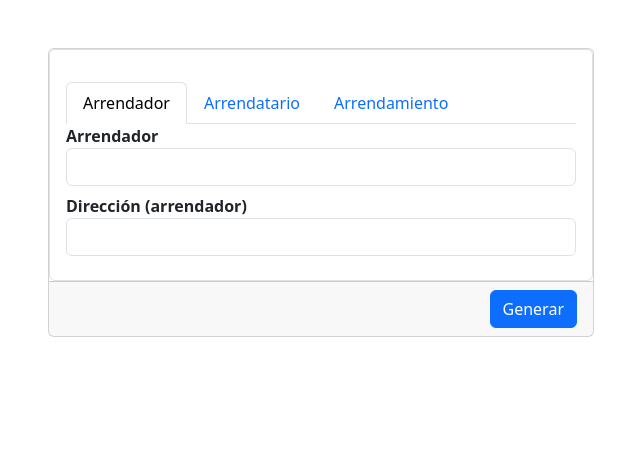
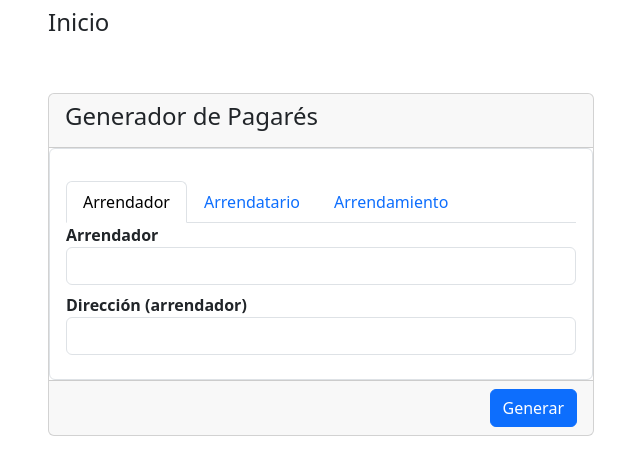
Before and after one commit to wolfdev07/legal-suite, a Flask app: page / in a window 1280 px wide. Shown: the part 56-531 px from the top of the page, without its empty margins (34-674 px from the left). Run offline with Flask 3, Linux system fonts and the light colour scheme; some libraries are stand-ins or nearby versions.

Commit message:
UPDATE index view

```diff
--- a/templates/index/index.html
+++ b/templates/index/index.html
@@ -1,9 +1,15 @@
 {% extends "layout.html" %}
 
 {% block content %}
+    <div class="row mt-2">
+        <h4>Inicio</h4>
+    </div>
     <div class="row">
         <div class="col-6">
             <form action="" method="post" class="card mt-5">
+                <div class="card-header">
+                    <h4>Generador de Pagarés</h4>
+                </div>
                 <div class="card-body form-control">
                     {% include "index/components/_nav_tabs.html" %}
                     {% from "index/components/_formhelpers.html" import render_field %}
```
